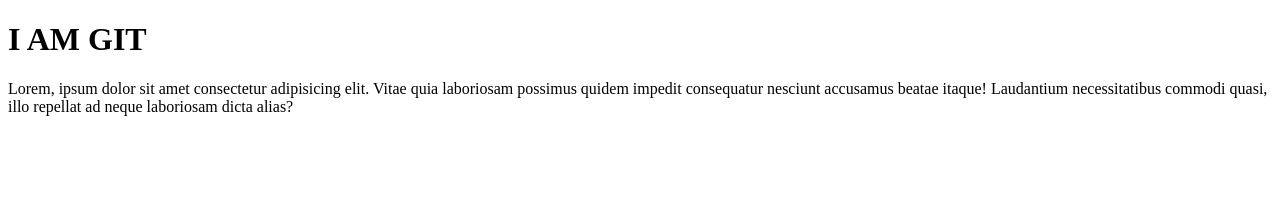
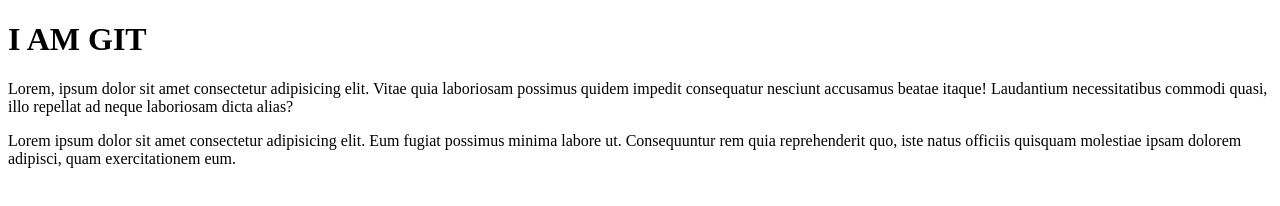
Before and after one commit to iamhnineishweyee/Project, a plain HTML site: page index.html in a window 1280 px wide. Drawn offline with Linux system fonts and the light colour scheme.

Commit message:
With Slash

```diff
--- a/index.html
+++ b/index.html
@@ -8,5 +8,9 @@
 <body>
     <h1> I AM GIT </h1>
     <p> Lorem, ipsum dolor sit amet consectetur adipisicing elit. Vitae quia laboriosam possimus quidem impedit consequatur nesciunt accusamus beatae itaque! Laudantium necessitatibus commodi quasi, illo repellat ad neque laboriosam dicta alias?</p>
+
+    <footer>
+        Lorem ipsum dolor sit amet consectetur adipisicing elit. Eum fugiat possimus minima labore ut. Consequuntur rem quia reprehenderit quo, iste natus officiis quisquam molestiae ipsam dolorem adipisci, quam exercitationem eum.
+    </footer>
 </body>
 </html>
--- /dev/null
+++ b/style.css
@@ -0,0 +1,3 @@
+footer{
+    background-color: lightcyan;
+}
```
